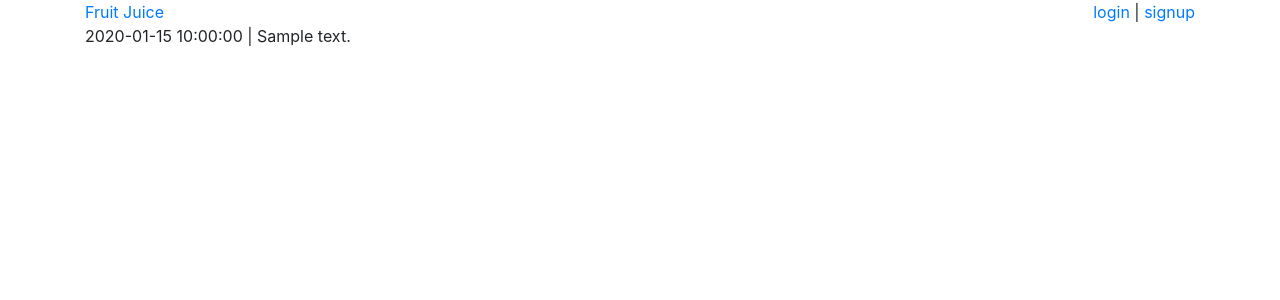
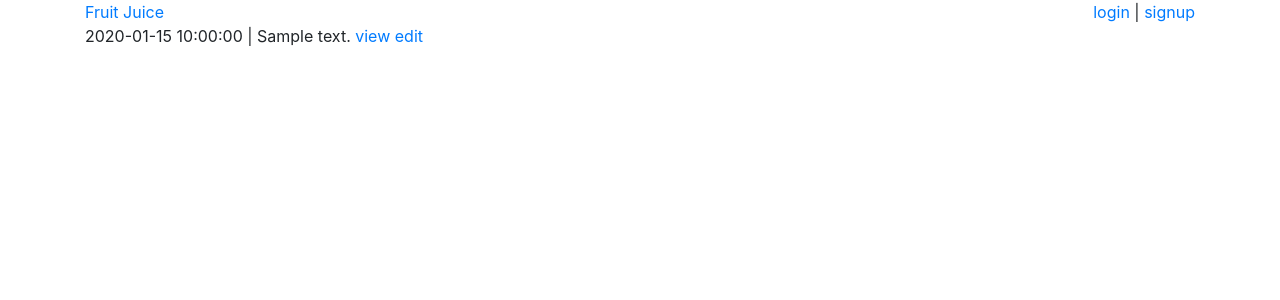
Before and after one commit to sam1610/fruit-juice, a Python web app: template templates/history.html in a window 1280 px wide. Shown: the top 300 px of the page. Run offline with Jinja, Linux system fonts and the light colour scheme; the template is opened without the code that fills it: most values are stand-ins (such as "Sample title", 1, 10 or a date in 2020); some libraries are stand-ins or nearby versions.

Commit message:
Add edit/view links to history entries

```diff
--- a/templates/history.html
+++ b/templates/history.html
@@ -1,12 +1,16 @@
 {% extends "base.html" %}
 
 {% block actions %}
-  <a class="login-link" href="/_edit{{test}}">edit</a> | <a class="login-link" href="{{test}}">view</a>
+  <a class="login-link" href="/_edit{{page_id}}">edit</a> | <a class="login-link" href="{{page_id}}">view</a>
 {% endblock %}
 
 {% block content %}
   {% for page in pages %}
-    <div> {{page.created}} | {{page.content}} </div>
+    <div>
+    {{page.created}} | {{page.content}}
+    <a href="{{page_id}}?v={{page.key().id()}}">view</a>
+    <a href="/_edit{{page_id}}?v={{page.key().id()}}">edit</a>
+    </div>
     <br>
   {% endfor %}
 {% endblock %}
```
